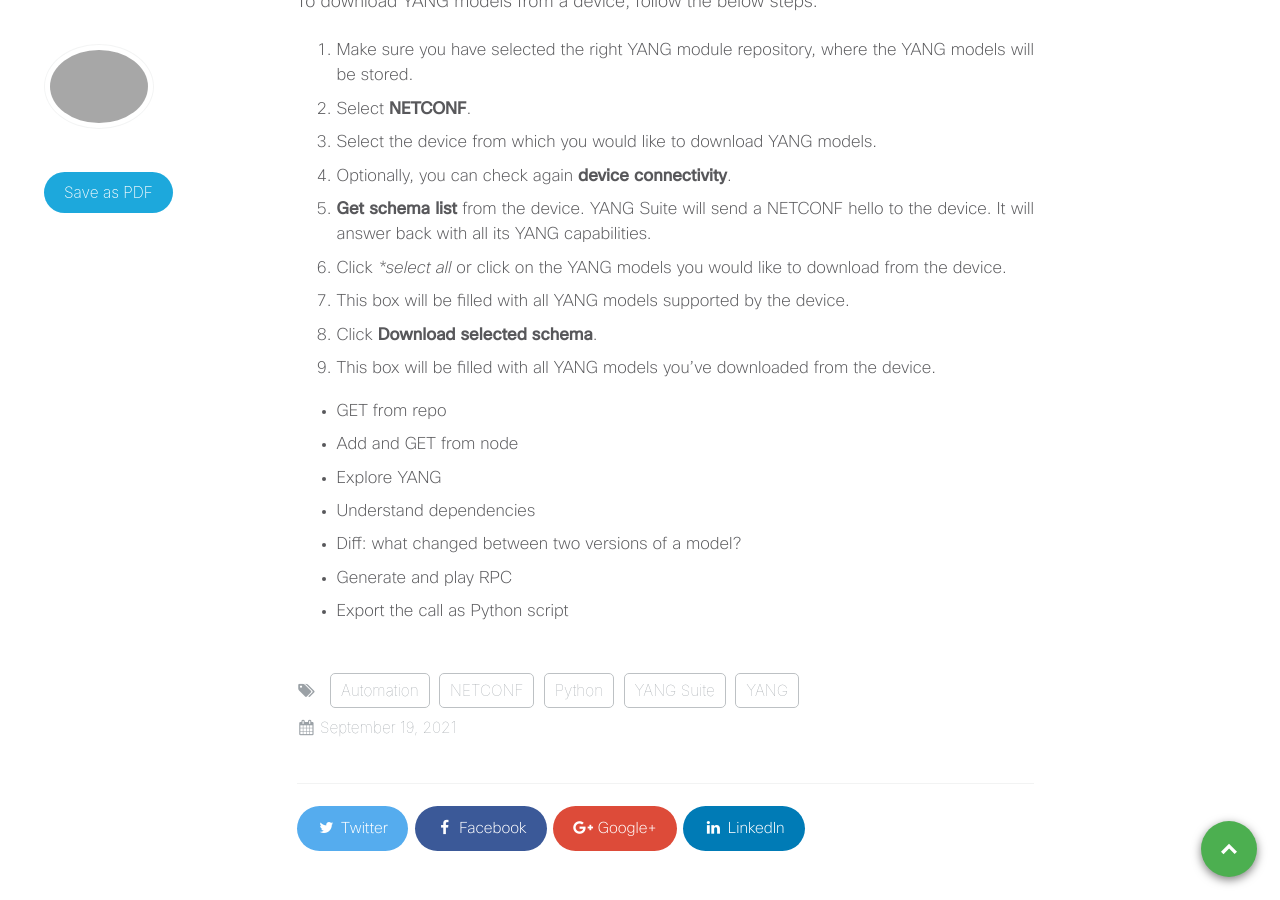
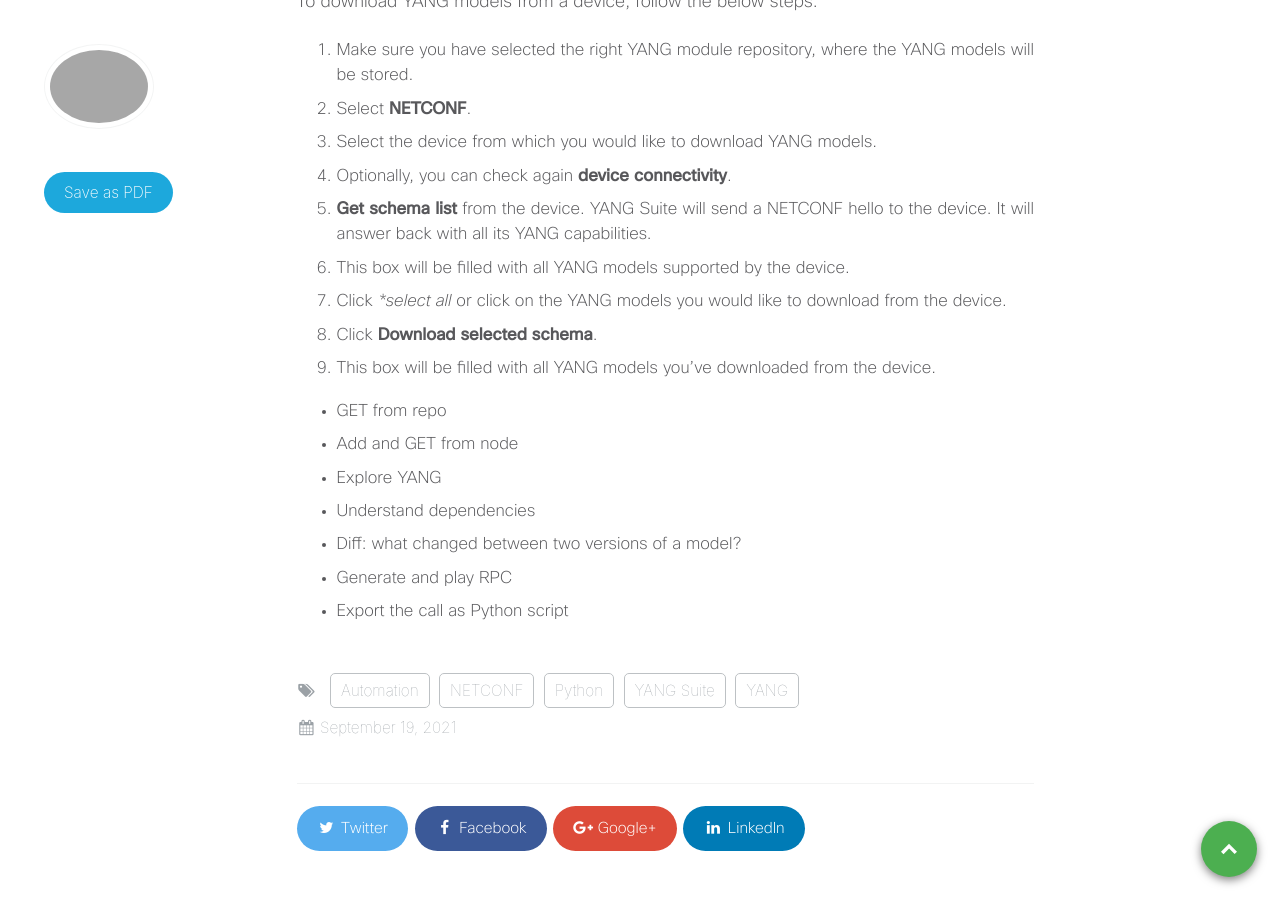
Before and after one commit to xrdocs/programmability, a Jekyll site: the page built from _tutorials/do-you-speak-yang.md, in a window 1280 px wide and 900 px high, scrolled down 6244 px. Built offline with Jekyll 4.4.1, drawn with Linux system fonts in a browser that asks for light colours; comment, search, counter and statistics services are not loaded.

```diff
--- a/_tutorials/do-you-speak-yang.md
+++ b/_tutorials/do-you-speak-yang.md
@@ -145,8 +145,8 @@ To download YANG models from a device, follow the below steps:
   3. Select the device from which you would like to download YANG models.
   4. Optionally, you can check again **device connectivity**.
   5. **Get schema list** from the device. YANG Suite will send a NETCONF hello to the device. It will answer back with all its YANG capabilities.
-  6. Click **select all* or click on the YANG models you would like to download from the device.
-  7. This box will be filled with all YANG models supported by the device.
+  6. This box will be filled with all YANG models supported by the device.
+  7. Click **select all* or click on the YANG models you would like to download from the device.
   8. Click **Download selected schema**.
   9. This box will be filled with all YANG models you've downloaded from the device.
 
```
